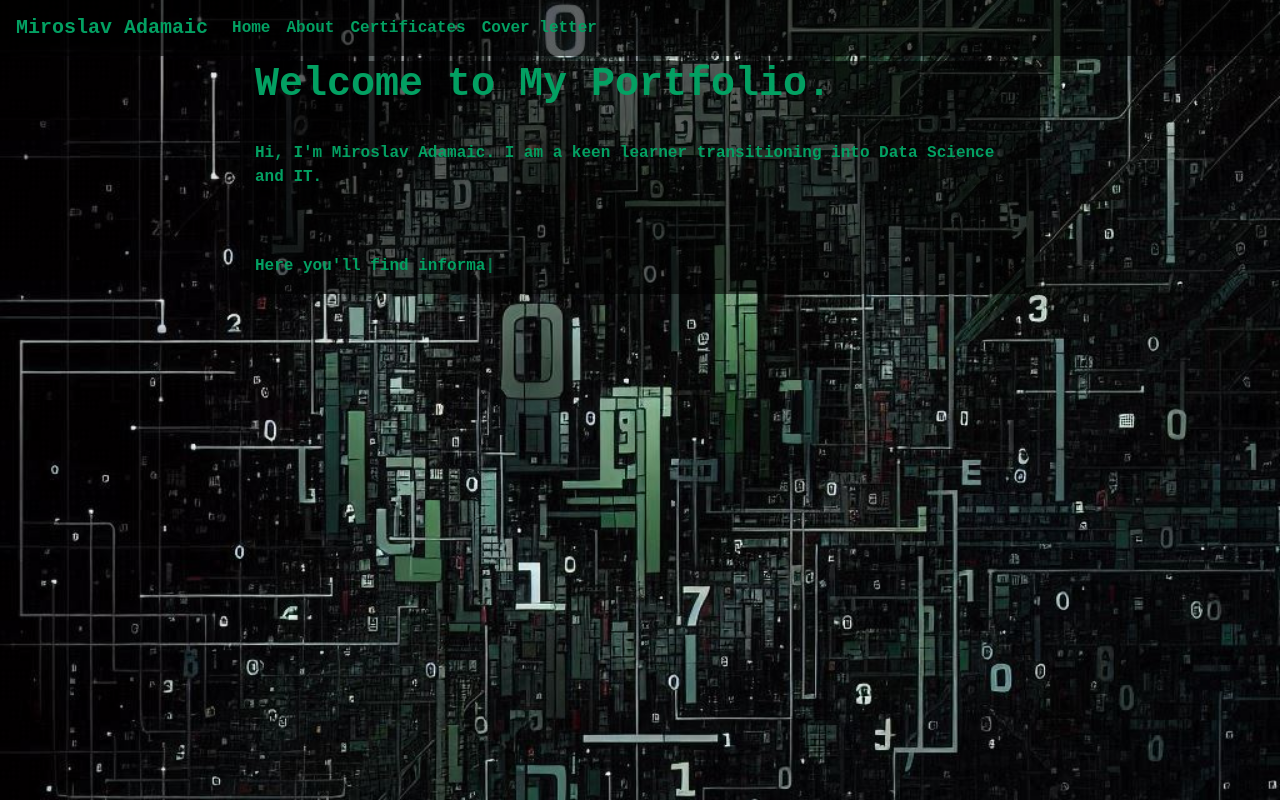
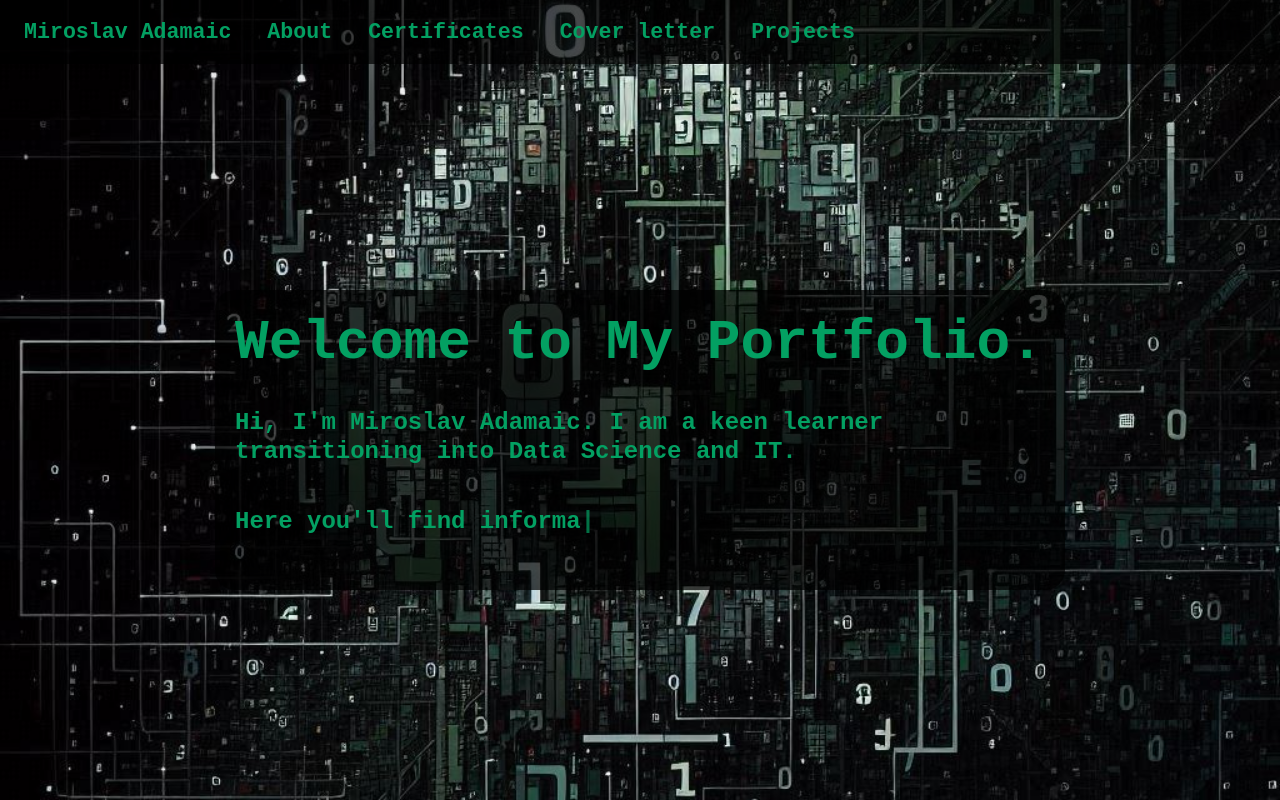
Before and after one commit to aMiroslav/MyPortfolio, a Django app: page / in a window 1280 px wide. Run offline with Django 5.2, Linux system fonts and the light colour scheme; some libraries are stand-ins or nearby versions.

Commit message:
Style updates. Udeed page projects.

```diff
--- a/portfolio/templates/portfolio/base.html
+++ b/portfolio/templates/portfolio/base.html
@@ -8,14 +8,14 @@
     <link rel="stylesheet" href="{% static 'style.css' %}?{% now "U" %}">
     <link rel="icon" href="{% static 'favicon.ico' %}">
     <title>Miroslav Adamaic - Portfolio</title>
+
   </head>
   <body>
     <nav class="navbar navbar-expand-lg navbar-dark navbar-custom">
-      <a style = "color:rgb(3, 160, 98)" class="navbar-brand" href="{% url 'index' %}">Miroslav Adamaic</a>
       <div class="collapse navbar-collapse">
         <ul class="navbar-nav mr-auto">
           <li class="nav-item">
-            <a style = "color:rgb(3, 160, 98)" class="nav-link" href="{% url 'index' %}">Home</a>
+            <a style = "color:rgb(3, 160, 98)" class="nav-link" href="{% url 'index' %}">Miroslav Adamaic</a>
           </li>
           <li class="nav-item">
             <a style = "color:rgb(3, 160, 98)" class="nav-link" href="{% url 'about' %}">About</a>
@@ -26,6 +26,9 @@
             </li>
           <li class="nav-item">
             <a style = "color:rgb(3, 160, 98)" class="nav-link" href="{% url 'cover-letter' %}">Cover letter</a>
+          </li>
+            <li class="nav-item">
+            <a style = "color:rgb(3, 160, 98)" class="nav-link" href="{% url 'projects' %}">Projects</a>
           </li>
         </ul>
       </div>
--- a/portfolio/templates/portfolio/cover_letter.html
+++ b/portfolio/templates/portfolio/cover_letter.html
@@ -5,7 +5,7 @@
     <link rel="stylesheet" type="text/css" href="{% static 'style.css' %}">
     <div class="container-wrapper">
     <div class="container">
-            <h1>Hello dear future employer!</h1>
+        <h1>Dear future employer!</h1>
         <br>
         <br>
         <p>Let me clarify, why you should hire me.</p>
--- a/portfolio/templates/portfolio/index.html
+++ b/portfolio/templates/portfolio/index.html
@@ -3,69 +3,15 @@
 {% block content %}
     {% load static %}
     <link rel="stylesheet" type="text/css" href="{% static 'style.css' %}">
-
-    <!-- Navigation bar goes here if any -->
-
     <div class="container-wrapper">
-        <div class="container" id="typewriter">
+        <div class="container-homepage" id="typewriter">
             <h1 class="typewriter-text">Welcome to My Portfolio.</h1>
             <br>
             <br>
-            <p class="typewriter-text">Hi, I'm Miroslav Adamaic. I am a keen learner transitioning into Data Science and IT.</p>
-            <hr class="my-4">
-            <p class="typewriter-text">Here you'll find information about my experience and skills.</p>
+            <h4 class="typewriter-text">Hi, I'm Miroslav Adamaic. I am a keen learner transitioning into Data Science and IT.</h4>
+            <hr class="my-3">
+            <h4 class="typewriter-text">Here you'll find information about my experience and skills.</h4>
         </div>
     </div>
-
-    <script>
-    document.addEventListener('DOMContentLoaded', function() {
-        var elements = document.querySelectorAll('.typewriter-text');
-        var typeSpeed = 50; // Adjust speed as needed
-
-        function typeLine(el, text, isLast, callback) {
-            el.textContent = ''; // Clear the element's content
-
-            var cursor = document.createElement('span');
-            cursor.className = 'cursor'; // Apply CSS class for the cursor
-            cursor.textContent = '|'; // Cursor symbol
-
-            el.appendChild(cursor);
-
-            var index = 0;
-
-            function type() {
-                if (index < text.length) {
-                    el.textContent = text.substring(0, index + 1); // Display typed text
-                    el.appendChild(cursor); // Append cursor
-                    index++;
-                    setTimeout(type, typeSpeed);
-                } else {
-                    el.textContent = text; // Ensure full text is displayed
-                    el.appendChild(cursor);
-                    if (!isLast) {
-                        cursor.style.display = 'none'; // Hide cursor when typing is complete
-                    }
-                    if (callback) callback();
-                }
-            }
-
-            el.style.visibility = 'visible'; // Make the element visible before typing
-            type();
-        }
-
-        function startTypingSequence(elements, index) {
-            if (index >= elements.length) return;
-
-            var el = elements[index];
-            var text = el.textContent.trim();
-            var isLast = (index === elements.length - 1);
-            typeLine(el, text, isLast, function() {
-                startTypingSequence(elements, index + 1);
-            });
-        }
-
-        // Start the typing sequence with the first element
-        startTypingSequence(elements, 0);
-    });
-    </script>
+    <script src={% static 'typewriter.js' %}></script>
 {% endblock %}
--- a/portfolio/urls.py
+++ b/portfolio/urls.py
@@ -6,4 +6,5 @@ urlpatterns = [
     path('about/', views.about, name='about'),
     path('certificates/', views.certificates, name='certificates'),
     path('cover-letter/', views.cover_letter, name='cover-letter'),
+    path('projects/', views.projects, name='projects'),
 ]
--- a/portfolio/views.py
+++ b/portfolio/views.py
@@ -12,3 +12,5 @@ def certificates(request):
 
 def cover_letter(request):
     return render(request, 'portfolio/cover_letter.html')
+def projects(request):
+    return render(request, 'portfolio/projects.html')
--- a/static/style.css
+++ b/static/style.css
@@ -2,52 +2,91 @@ body {
     background-image: url('images/bacground.png');
     background-size: cover;
     background-position: center center;
-    background-repeat: repeat-y;
+    background-repeat: no-repeat;
     margin: 0;
     padding: 0;
-    min-height: 100vh;
+    /*min-height: 100vh;*/
+    overflow-x: hidden; /* Hide horizontal scrollbar */
+    background-attachment: fixed;
 }
 
 .container-wrapper {
     display: flex;
     justify-content: center; /* Center horizontally */
-    /*align-items: center; !* Center vertically *!*/
-    /*min-height: calc(100vh - 50px); !* Adjust to account for other content, like nav *!*/
-    /*min-width: calc(100vw - 50px);*/
-    padding-top: 5px; /* Adjust as needed for nav height */
+    align-items: center; /* Center vertically */
+    min-height: 100vh; /* Ensure the wrapper takes the full height of the viewport */
+    padding-top: 80px; /* Adjust as needed for nav height */
+    position: relative; /* Ensure z-index works as expected */
+    overflow-y: auto; /* Enable vertical scrolling for content */
 }
 
 .container {
     font-family: 'Courier New', Courier, monospace;
-    /*display: inline-block;*/
-    /*padding: 20px;*/
-    background-color: rgba(0, 0, 0, 0.6);
+    background-color: rgba(0, 0, 0, 0.7);
     border-radius: 20px;
     color: rgb(3, 160, 98);
     box-sizing: border-box; /* Include padding in width calculation */
-    max-width: 800px;
+    max-width: 800px; /* You can adjust this as needed */
     width: 100%;
     margin: 0 auto;
     text-align: left;
+    padding: 20px;
+    position: relative; /* Ensure z-index works as expected */
 }
+
+.container-homepage {
+    font-family: 'Courier New', Courier, monospace;
+    background-color: rgba(0, 0, 0, 0.7);
+    border-radius: 20px;
+    color: rgb(3, 160, 98);
+    box-sizing: border-box; /* Include padding in width calculation */
+    max-width: 850px; /* You can adjust this as needed */
+    width: 100%;
+    margin: 0 auto;
+    text-align: left;
+    padding: 20px;
+    position: relative; /* Ensure z-index works as expected */
+    height: 300px; /* Fixed height to prevent resizing */
+    overflow: hidden; /* Hide overflow to prevent scrollbar appearing */
+}
+
+.container-homepage h1 {
+    font-size: 3.51em; /* Adjust the font size as needed */
+}
+
 .container h1 {
     text-align: center;
 }
 
 .navbar {
+    position: fixed;
+    top: 0;
+    left: 0;
+    right: 0;
+    z-index: 1000; /* Ensure navbar is above other content */
     font-family: 'Courier New', Courier, monospace;
     font-weight: bold;
+    font-size: 1.35rem;
 }
 .navbar-custom {
-            background-color: rgba(0, 0, 0, 0.6);
+    background-color: rgba(0, 0, 0, 0.7);
 }
 
+.navbar-custom .nav-link {
+    color: rgb(3, 160, 98);
+    transition: transform 0.3s ease-in-out; /* Smooth transition effect */
+    margin-right: 20px;
+}
+
+.navbar-custom .nav-link:hover {
+    transform: scale(1.3); /* Enlarge the item by 30% on hover */
+}
 
 .gallery {
     display: flex;
     flex-wrap: wrap;
     gap: 30px;
-    background-color: rgba(0,0,0,0.6);
+    justify-content: center;
 }
 
 .gallery a {
```
Also changed, not shown: other parts of static/style.css (+39 -3 lines), portfolio/templates/portfolio/about.html (+8 -5 lines), portfolio/templates/portfolio/projects.html (added, +42 -0 lines), static/projects.js (added, +68 -0 lines), static/typewriter.js (+44 -12 lines), 1 other file. Lines whose indentation alone changed are shown as unchanged.
